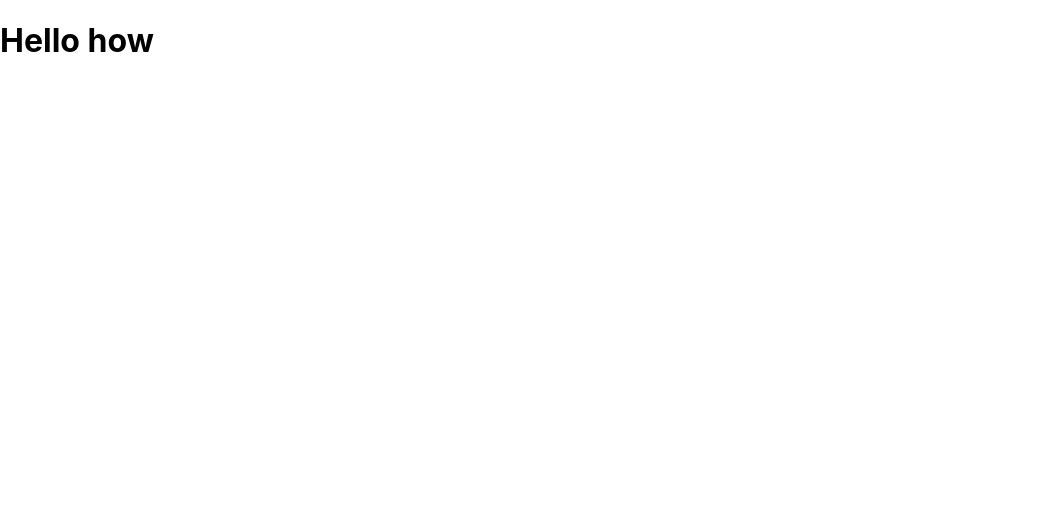
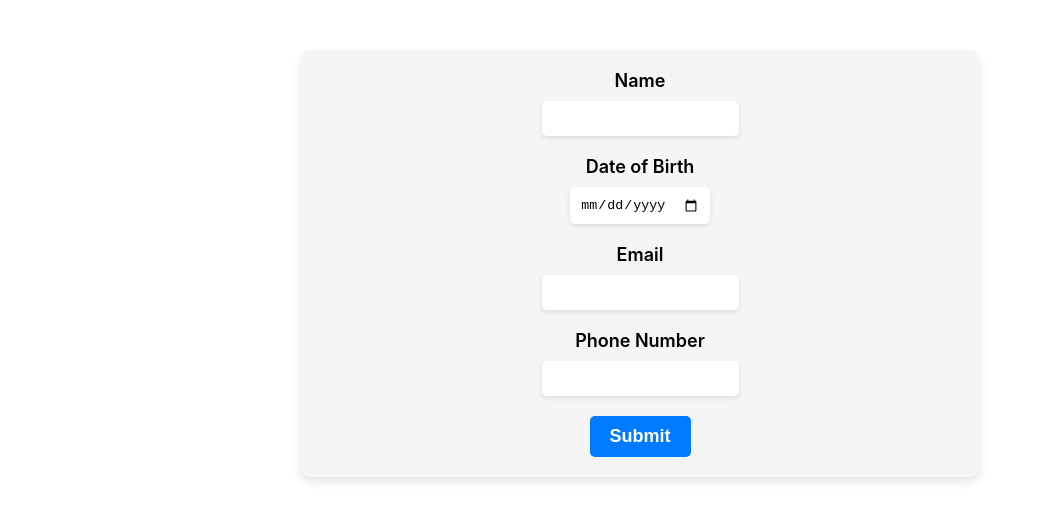
Before and after one commit to utkarshilh/stack-fusion-webapp-assignment, a React (Create React App) app: page / in a window 1280 px wide. Shown: the top 520 px of the page, without its empty margins (0-1040 px from the left). Built offline with nearby package versions, Linux system fonts and the light colour scheme.

Commit message:
created the form with basic and necessary details

```diff
--- a/src/App.js
+++ b/src/App.js
@@ -1,9 +1,10 @@
 import logo from './logo.svg';
 import './App.css';
+import Form from './Component/form';
 
 function App() {
   return (
-    <h1>Hello  how</h1>
+    <Form />
   );
 }
 
--- /dev/null
+++ b/src/Component/form.css
@@ -0,0 +1,161 @@
+/* form {
+    display: flex;
+    flex-direction: column;
+    align-items: center;
+    justify-content: center;
+    margin: 50px auto;
+    width: 50%;
+  }
+
+  label {
+    font-size: 1.2rem;
+    margin-bottom: 10px;
+  }
+
+  input[type="text"], input[type="email"], input[type="tel"], select {
+    font-size: 1rem;
+    padding: 10px;
+    margin-bottom: 20px;
+    border: 2px solid #ccc;
+    border-radius: 4px;
+    width: 100%;
+  }
+
+  input[type="submit"] {
+    background-color: #4CAF50;
+    color: white;
+    font-size: 1.2rem;
+    padding: 10px;
+    border: none;
+    border-radius: 4px;
+    cursor: pointer;
+  }
+
+  input[type="submit"]:hover {
+    background-color: #3e8e41;
+  }
+
+  .error {
+    color: red;
+    font-size: 0.8rem;
+    margin-top: 5px;
+  }
+   */
+
+
+   /* .container {
+    display: flex;
+    flex-direction: column;
+    align-items: center;
+    margin-top: 50px;
+  }
+
+  .form {
+    display: flex;
+    flex-direction: column;
+    align-items: center;
+    padding: 20px;
+    background-color: #f5f5f5;
+    border-radius: 10px;
+    box-shadow: 0px 5px 10px rgba(0, 0, 0, 0.1);
+    width: 50%;
+  }
+
+  .form label {
+    font-size: 18px;
+    font-weight: 600;
+    margin-bottom: 10px;
+    color: #333;
+  }
+
+  .form input[type="text"],
+  .form input[type="email"],
+  .form input[type="tel"],
+  .form input[type="date"],
+  .form input[type="time"] {
+    padding: 10px;
+    margin-bottom: 20px;
+    border-radius: 5px;
+    border: none;
+    box-shadow: 0px 2px 5px rgba(0, 0, 0, 0.1);
+    width: 100%;
+    font-size: 16px;
+    font-family: inherit;
+  }
+
+  .form input[type="submit"] {
+    padding: 10px 20px;
+    background-color: #007bff;
+    color: #fff;
+    border: none;
+    border-radius: 5px;
+    font-size: 18px;
+    font-weight: 600;
+    cursor: pointer;
+    transition: background-color 0.3s ease;
+  }
+
+  .form input[type="submit"]:hover {
+    background-color: #0069d9;
+  }
+   */
+
+
+
+   .container {
+    display: flex;
+    flex-direction: column;
+    align-items: center;
+    margin-top: 50px;
+  }
+
+  .form {
+    display: flex;
+    flex-direction: column;
+    align-items: center;
+    padding: 20px;
+    background-color: #f5f5f5;
+    border-radius: 10px;
+    box-shadow: 0px 5px 10px rgba(0, 0, 0, 0.1);
+    width: 50%;
+  }
+
+  .form label {
+    font-size: 18px;
+    font-weight: 600;
+    margin-bottom: 10px;
+  }
+
+  .form input[type="text"],
+  .form input[type="email"],
+  .form input[type="tel"] {
+    padding: 10px;
+    margin-bottom: 20px;
+    border-radius: 5px;
+    border: none;
+    box-shadow: 0px 2px 5px rgba(0, 0, 0, 0.1);
+  }
+
+  .form input[type="date"] {
+    padding: 10px;
+    margin-bottom: 20px;
+    border-radius: 5px;
+    border: none;
+    box-shadow: 0px 2px 5px rgba(0, 0, 0, 0.1);
+  }
+
+  .form input[type="submit"] {
+    padding: 10px 20px;
+    background-color: #007bff;
+    color: #fff;
+    border: none;
+    border-radius: 5px;
+    font-size: 18px;
+    font-weight: 600;
+    cursor: pointer;
+    transition: background-color 0.3s ease;
+  }
+
+  .form input[type="submit"]:hover {
+    background-color: #0069d9;
+  }
--- /dev/null
+++ b/src/Component/form.js
@@ -0,0 +1,123 @@
+
+
+// import React, { useState } from 'react';
+// import './form.css'
+
+// function Form() {
+//     const [name, setName] = useState('');
+//     const [email, setEmail] = useState('');
+//     const [dob, setDob] = useState('');
+//     const [phone, setPhone] = useState('');
+
+//     const handleSubmit = (event) => {
+//         event.preventDefault();
+//         // perform validation and submit form
+//     }
+
+//     return (
+//         <form onSubmit={handleSubmit} className="form-container">
+//             <label htmlFor="name">Name:</label>
+//             <input
+//                 type="text"
+//                 id="name"
+//                 value={name}
+//                 onChange={(event) => setName(event.target.value)}
+//                 required
+//             />
+
+//             <label htmlFor="dob">Date of Birth:</label>
+//             <input
+//                 type="date"
+//                 id="dob"
+//                 value={dob}
+//                 onChange={(event) => setDob(event.target.value)}
+//                 required
+//             />
+
+//             <label htmlFor="email">Email:</label>
+//             <input
+//                 type="email"
+//                 id="email"
+//                 value={email}
+//                 onChange={(event) => setEmail(event.target.value)}
+//                 required
+//             />
+
+//             <label htmlFor="phone">Phone Number:</label>
+//             <input
+//                 type="tel"
+//                 id="phone"
+//                 value={phone}
+//                 onChange={(event) => setPhone(event.target.value)}
+//                 required
+//             />
+
+//             <button type="submit">Submit</button>
+//         </form>
+//     );
+// }
+
+// export default Form;
+
+
+import React, { useState } from 'react';
+import './form.css'
+
+function Form() {
+    const [name, setName] = useState('');
+    const [dob, setDob] = useState('');
+    const [email, setEmail] = useState('');
+    const [phone, setPhone] = useState('');
+
+    const handleSubmit = (e) => {
+        e.preventDefault();
+        console.log(name, dob, email, phone);
+    }
+
+    return (
+        <div className="container">
+            <form className="form" onSubmit={handleSubmit}>
+                <label htmlFor="name">Name</label>
+                <input
+                    type="text"
+                    id="name"
+                    value={name}
+                    onChange={(e) => setName(e.target.value)}
+                    required
+                />
+
+
+                <label htmlFor="dob">Date of Birth</label>
+                <input
+                    type="date"
+                    id="dob"
+                    value={dob}
+                    onChange={(e) => setDob(e.target.value)}
+                    required
+                />
+
+                <label htmlFor="email">Email</label>
+                <input
+                    type="email"
+                    id="email"
+                    value={email}
+                    onChange={(e) => setEmail(e.target.value)}
+                    required
+                />
+
+                <label htmlFor="phone">Phone Number</label>
+                <input
+                    type="tel"
+                    id="phone"
+                    value={phone}
+                    onChange={(e) => setPhone(e.target.value)}
+                    required
+                />
+
+                <input type="submit" value="Submit" />
+            </form>
+        </div>
+    );
+}
+
+export default Form;
```
